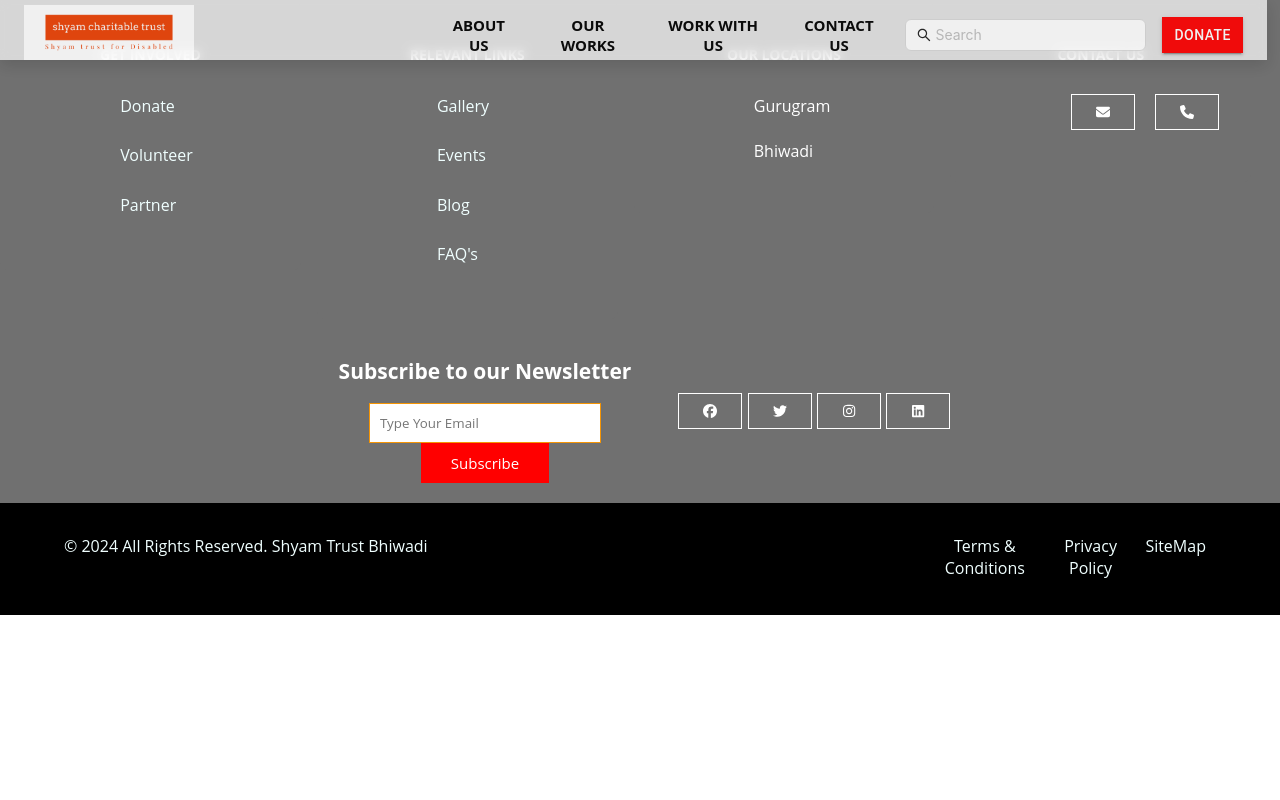
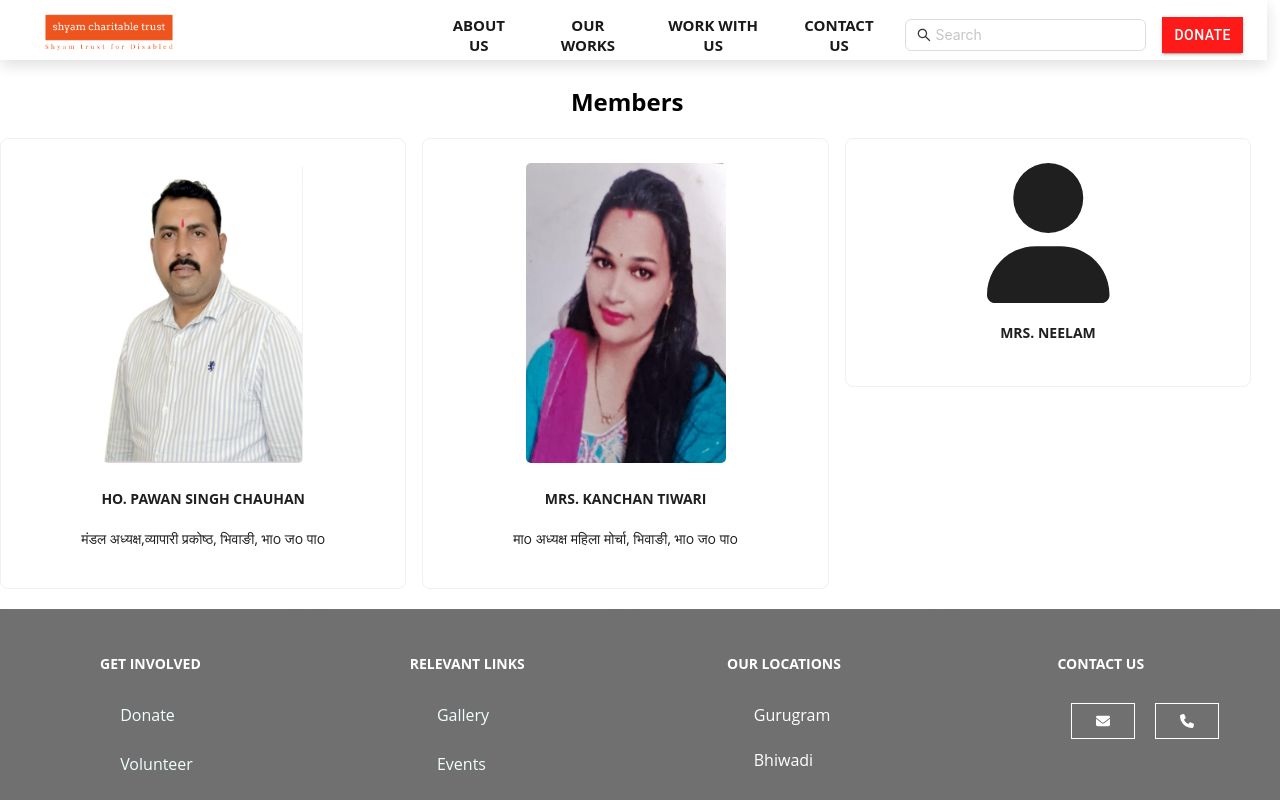
Before and after one commit to KaustubhPathak-tech/Shyam_Trust, a React (Create React App) app in the folder client/: page /our-team in a window 1280 px wide. Shown: the top 800 px of the page. Built offline with nearby package versions, Linux system fonts and the light colour scheme; the HTML template or start-up script is replaced by a standard one.

Commit message:
update 2.0

```diff
--- a/client/src/Components/Footer/Footer.jsx
+++ b/client/src/Components/Footer/Footer.jsx
@@ -103,6 +103,7 @@ const Footer = () => {
                   type="email"
                   placeholder="Type Your Email"
                   id="subscribe"
+                  autoComplete="off"
                 />
                 <button type="submit" className="favbtn">
                   Subscribe
--- /dev/null
+++ b/client/src/Components/ScrolltoTop.js
@@ -0,0 +1,10 @@
+import { useEffect } from "react";
+import { useLocation } from "react-router-dom";
+
+export default function ScrolltoTop() {
+  const { pathname } = useLocation();
+  useEffect(() => {
+    window.scrollTo(0, 0);
+  }, [pathname]);
+  return null;
+}
--- /dev/null
+++ b/client/src/Pages/About/About.css
@@ -0,0 +1,7 @@
+#about-us{
+    margin-top: 60px;
+}
+.aboutIntro{
+    text-align: left;
+    padding: 3vh 5vw;
+}
--- /dev/null
+++ b/client/src/Pages/About/About.jsx
@@ -0,0 +1,33 @@
+import React from "react";
+import "./About.css";
+
+const About = () => {
+  return (
+    <div id="about-us">
+      <div className="aboutIntro">
+        <p>
+          Shyam Trust is a non-profit organization that works for the welfare of
+          the society. It's a burgeoning non-profit organization established in
+          2023 in the vibrant city of Bhiwadi, Rajasthan, echoes the spirit of
+          Samarthanam Trust in its dedication to empowering the handicapped,
+          underprivileged and marginalized. Founded by the trio of Pravesh,
+          Akhilesh, and Neelam, driven by a shared passion for social justice,
+          Shyam Trust embarks on a promising journey to illuminate the lives of
+          those in need.
+        </p>
+
+        <p>
+          While nascent in its years, Shyam Trust draws inspiration from
+          established organizations like Samarthanam, learning from their
+          extensive experience and tailoring their approach to the specific
+          needs of the Bhiwadi community. Just as Samarthanam champions the
+          cause of inclusivity for persons with disabilities, Shyam Trust
+          aspires to bridge the gap for the underprivileged in Bhiwadi,
+          irrespective of their background or limitations.
+        </p>
+      </div>
+    </div>
+  );
+};
+
+export default About;
--- a/client/src/Pages/Home/Home.jsx
+++ b/client/src/Pages/Home/Home.jsx
@@ -22,6 +22,7 @@ import init2 from "../../Assets/Images/skilling-init.png";
 import init3 from "../../Assets/Images/health-init.png";
 
 import QR from "../../Assets/Images/donate QR.jpg";
+import { Link } from "react-router-dom";
 
 
 //modal
@@ -210,8 +211,9 @@ const Home = () => {
             </Card>
           </Col>
         </Row>
-
+        <Link to="/our-team">
         <StyledBtn variant="contained">Know More About Us</StyledBtn>
+        </Link>
       </section>
       <div className="seperator"></div>
       <section className="init">
--- /dev/null
+++ b/client/src/Pages/Partner/Partner.css
@@ -0,0 +1,3 @@
+#partner{
+    margin-top: 85px;
+}
--- /dev/null
+++ b/client/src/Pages/Partner/Partner.jsx
@@ -0,0 +1,72 @@
+import React from 'react'
+import "./Partner.css";
+import { Card, Col, Row } from 'antd';
+
+import { faUser } from '@fortawesome/free-solid-svg-icons';
+
+import mem1 from "../../Assets/Images/partner1.jpg";
+import mem2 from "../../Assets/Images/partner-2.jpg";
+import { FontAwesomeIcon } from '@fortawesome/react-fontawesome';
+
+
+const Partner = () => {
+  return (
+    <div id='partner'>
+      <section className="memberDetails">
+        <div className="sectionHeadings" style={{marginTop:"40px"}}>
+          <h1>Members</h1>
+        </div>
+        <Row gutter={16} style={{marginBottom:"20px",maxWidth:"99vw"}}>
+          {/* First Part */}
+          <Col xs={24} sm={8}>
+            <Card>
+              <img
+                src={mem1}
+                height="300px"
+                width="200px"
+                alt="mem1"
+                className="memImg"
+              />
+              <h4>Ho. Pawan Singh Chauhan</h4>
+              <p>मंडल अध्यक्ष,व्यापारी प्रकोष्ठ, भिवाङी, भाo जo पाo </p>
+            </Card>
+          </Col>
+
+          {/* Second Part */}
+          <Col xs={24} sm={8}>
+            <Card>
+              <img
+                src={mem2}
+                height="300px"
+                width="200px"
+                alt="mem1"
+                className="memImg"
+              />{" "}
+              <h4>Mrs. Kanchan Tiwari</h4>
+              <p>माo अध्यक्ष महिला मोर्चा, भिवाङी, भाo जo पाo </p>
+            </Card>
+          </Col>
+
+          {/* Third Part */}
+          <Col xs={24} sm={8}>
+            <Card>
+              {/* Add your content for the third part here */}
+              {/* <img
+                src={mem3}
+                height="300px"
+                width="200px"
+                alt="mem1"
+                className="memImg"
+              />{" "} */}
+              <FontAwesomeIcon icon={faUser} size="10x" />
+              <h4>Mrs. Neelam</h4>
+            </Card>
+          </Col>
+        </Row>
+
+      </section>
+    </div>
+  )
+}
+
+export default Partner
--- a/client/src/RouteConfig.js
+++ b/client/src/RouteConfig.js
@@ -4,13 +4,19 @@ import { Route, Routes, BrowserRouter } from "react-router-dom";
 import ResponsiveAppBar from "./Components/Navbar/Navbar.jsx";
 import Home from "./Pages/Home/Home.jsx";
 import Footer from "./Components/Footer/Footer.jsx";
+import About from "./Pages/About/About.jsx";
+import Partner from "./Pages/Partner/Partner.jsx";
+import ScrolltoTop from "./Components/ScrolltoTop.js";
 
 const RouteConfig = () => {
   return (
     <BrowserRouter>
+    <ScrolltoTop />
       <ResponsiveAppBar />
       <Routes>
         <Route exact path="/" element={<Home />} />
+        <Route path="/about-us" element={<About />} />
+        <Route path="/our-team" element={<Partner />} />
       </Routes>
       <Footer />
     </BrowserRouter>
```
Also changed, not shown: client/src/Assets/Images/partner-2.jpg (added), client/src/Assets/Images/partner1.jpg (added), client/src/Components/dist/Scroll.dev.js (added).
